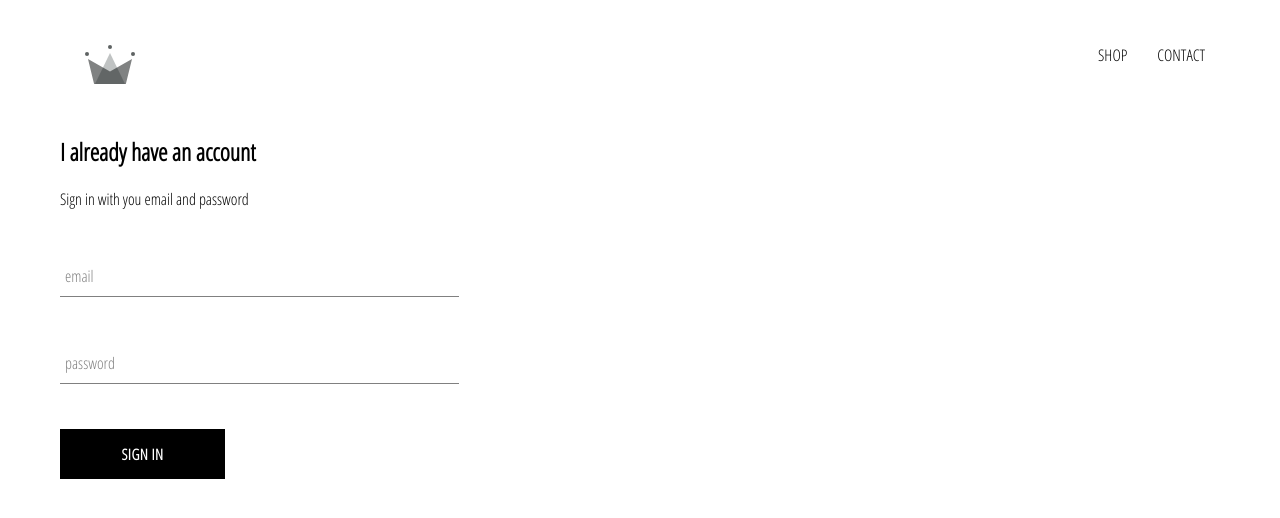
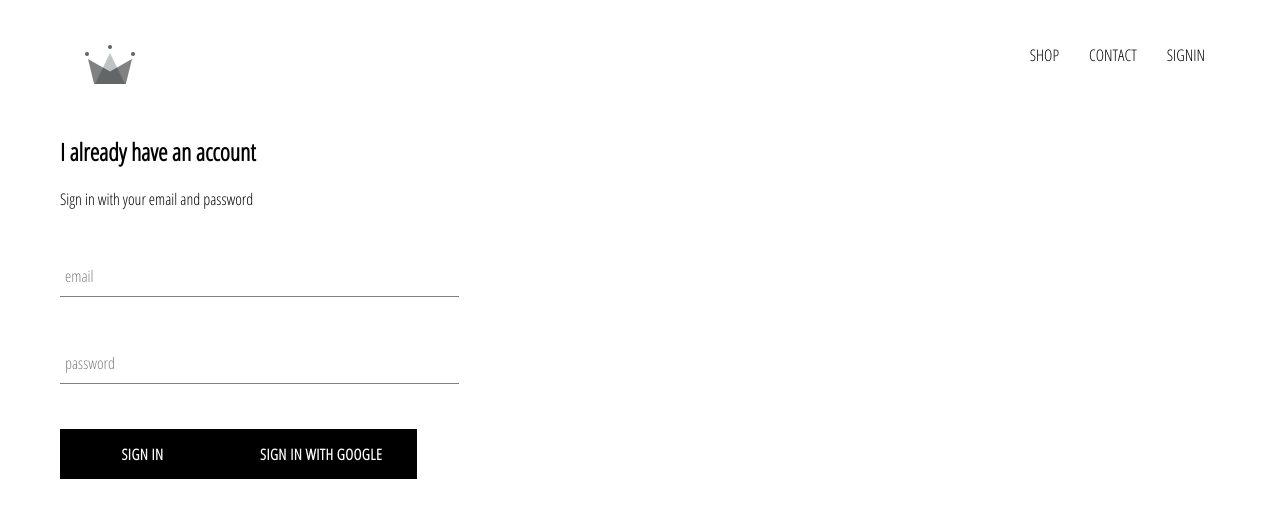
Before and after one commit to ronen-react/crown-clothing, a React (Create React App) app: page /signin in a window 1280 px wide. Shown: the top 518 px of the page. Built offline with nearby package versions, Linux system fonts and the light colour scheme; no server answers.

Commit message:
sginin signout header

```diff
--- a/package.json
+++ b/package.json
@@ -6,6 +6,7 @@
     "@testing-library/jest-dom": "^4.2.4",
     "@testing-library/react": "^9.5.0",
     "@testing-library/user-event": "^7.2.1",
+    "firebase": "^7.15.1",
     "node-sass": "^4.14.1",
     "react": "^16.13.1",
     "react-dom": "^16.13.1",
--- a/src/App.js
+++ b/src/App.js
@@ -12,11 +12,35 @@
 // 		<h1>HATS PAGE</h1>
 // 	</div>
 // );
+import { auth } from './firebase/firebase.utils';
 
-function App() {
+class App extends React.Component {
+	constructor() {
+		super();
+
+		this.state = {
+			currentUser: null
+		};
+	}
+
+	unsubscribeFromAuth = null;
+
+	componentDidMount() {
+		auth.onAuthStateChanged((user) => {
+			this.setState({ currentUser: user });
+			console.log(user);
+		});
+	}
+
+	componentWillUnmont() {
+		this.unsubscribeFromAuth();
+		console.log('unsubscribeFromAuth');
+	}
+
+	render() {
 		return (
 			<div>
-			<Header />
+				<Header currentUser={this.state.currentUser} />
 				<Switch>
 					<Route exact path="/" component={HomePage} />
 					<Route path="/shop" component={ShopPage} />
@@ -25,5 +49,6 @@
 			</div>
 		);
 	}
+}
 
 export default App;
--- a/src/components/header/header.component.jsx
+++ b/src/components/header/header.component.jsx
@@ -1,9 +1,11 @@
 import React from 'react';
 import { Link } from 'react-router-dom';
+import { auth } from '../../firebase/firebase.utils';
+
 import { ReactComponent as Logo } from '../../assets/crown.svg';
 
 import './header.styles.scss';
-const Header = () => (
+const Header = ({ currentUser }) => (
 	<div className="header">
 		<Link className="logo-container" to="/">
 			<Logo />
@@ -15,6 +17,15 @@
 			<Link className="option" to="/shop">
 				CONTACT
 			</Link>
+			{currentUser ? (
+				<div className="option" onClick={() => auth.signOut()}>
+					SIGN OUT
+				</div>
+			) : (
+				<Link className="option" to="/signin">
+					SIGNIN
+				</Link>
+			)}
 		</div>
 	</div>
 );
--- a/src/components/sign-in/sign-in.component.jsx
+++ b/src/components/sign-in/sign-in.component.jsx
@@ -1,11 +1,13 @@
-import React, { Component } from 'react';
+import React from 'react';
 
 import FormInput from '../form-input/form-input.component';
 import CustomButton from '../custom-button/custom-button.component';
 
+import { signInWithGoogle } from '../../firebase/firebase.utils';
+
 import './sign-in.styles.scss';
 
-class signIn extends Component {
+class SignIn extends React.Component {
 	constructor(props) {
 		super(props);
 
@@ -29,7 +31,7 @@
 		return (
 			<div className="sign-in">
 				<h2>I already have an account</h2>
-				<span>Sign in with you email and password</span>
+				<span>Sign in with your email and password</span>
 				<form onSubmit={this.handleSubmit}>
 					<FormInput
 						name="email"
@@ -48,11 +50,13 @@
 						label="password"
 						required
 					/>
-
-					<CustomButton type="submit">Sign In</CustomButton>
+					<div className="buttons">
+						<CustomButton type="submit">Sign In</CustomButton>
+						<CustomButton onClick={signInWithGoogle}>Sign in with google</CustomButton>
+					</div>
 				</form>
 			</div>
 		);
 	}
 }
-export default signIn;
+export default SignIn;
--- /dev/null
+++ b/src/firebase/firebase.utils.js
@@ -0,0 +1,24 @@
+import firebase from 'firebase/app';
+import 'firebase/firestore';
+import 'firebase/auth';
+
+const config = {
+	apiKey: 'AIzaSyBdSUz4A1Uy4Zwx-sov3lWVZTFpUXjYNZM',
+	authDomain: 'crwn-db-5f1c0.firebaseapp.com',
+	databaseURL: 'https://crwn-db-5f1c0.firebaseio.com',
+	projectId: 'crwn-db-5f1c0',
+	storageBucket: 'crwn-db-5f1c0.appspot.com',
+	messagingSenderId: '922577930957',
+	appId: '1:922577930957:web:31997996d77f7f40f63784'
+};
+
+firebase.initializeApp(config);
+
+export const auth = firebase.auth();
+export const firestore = firebase.firestore();
+
+const provider = new firebase.auth.GoogleAuthProvider();
+provider.setCustomParameters({ prompt: 'select_account' });
+export const signInWithGoogle = () => auth.signInWithPopup(provider);
+
+export default firebase;
```
Also changed, not shown: my-readme.txt, 1 other file (tests, documents, lock files or other folders). Lines whose indentation alone changed are shown as unchanged.
